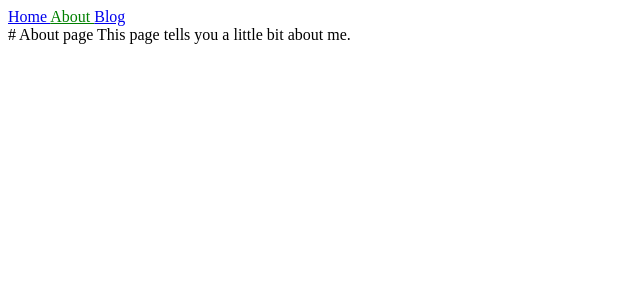
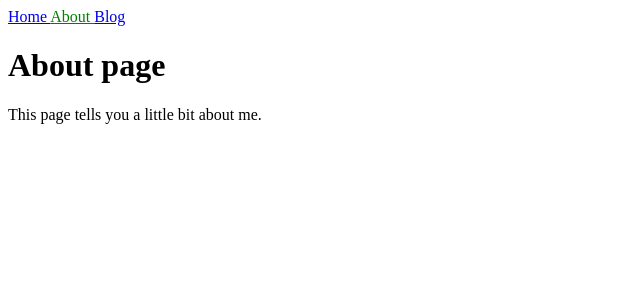
Before and after one commit to ruse-traveler/ruse-traveler.github.io, a Jekyll site: the page built from about.md, in a window 1280 px wide. Shown: the top 300 px of the page, without its empty margins (0-640 px from the left). Built offline with Jekyll 4.4.1, drawn with Linux system fonts in a browser that asks for light colours; part of the change alters nothing that is shown.

Commit message:
Fixed About Page
Moved content of "About" page to a .md file and created an html file to link to it. (Previously the entire content was in an html file.)

```diff
--- a/about.html
+++ b/about.html
@@ -1,7 +1,6 @@
 ---
 layout: default
-title: About
 ---
-# About page
+<h1>{{ page.title }}</h1>
 
-This page tells you a little bit about me.
+{{ content }}
--- /dev/null
+++ b/about.md
@@ -0,0 +1,7 @@
+---
+layout: default
+title: About
+---
+# About page
+
+This page tells you a little bit about me.
```
